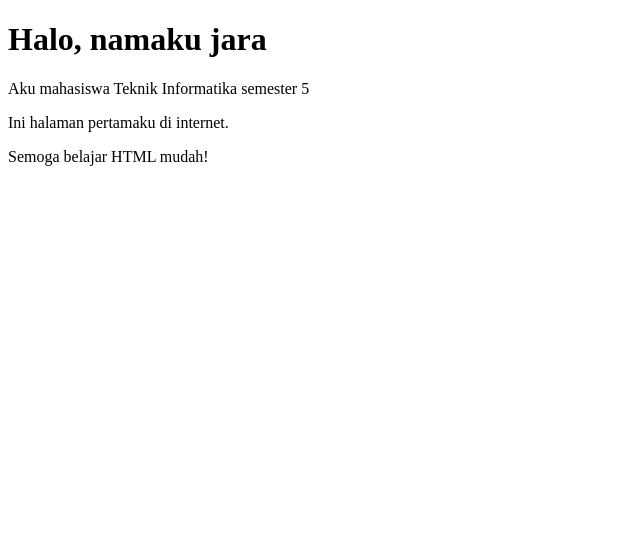
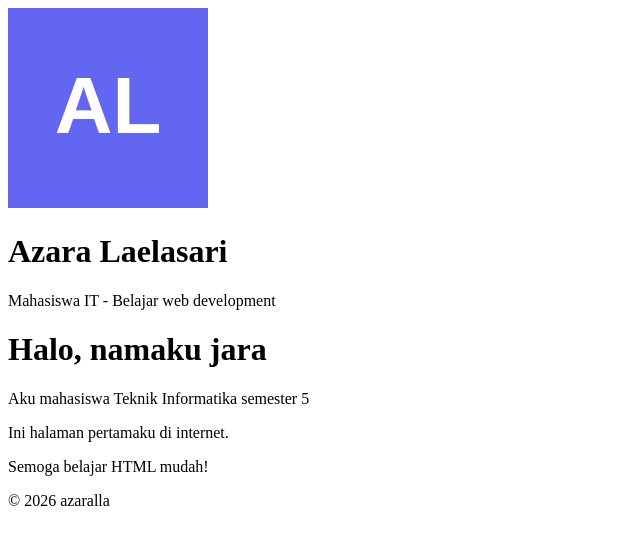
Before and after one commit to azaralaela/addclass, a plain HTML site: page index.html in a window 1280 px wide. Shown: the whole page, without its empty margins (0-640 px from the left). Drawn offline with Linux system fonts and the light colour scheme.

Commit message:
feat: p1-b susun link page dengan HTML semantik

```diff
--- a/index.html
+++ b/index.html
@@ -6,9 +6,19 @@
     <title>Hello</title>
 </head>
 <body>
+     <header>
+        <img src="avatar.svg" alt="Foto profil Teddy">
+        <h1>Azara Laelasari</h1>
+        <p>Mahasiswa IT - Belajar web development</p>
+    </header>
     <h1>Halo, namaku jara</h1>
     <p>Aku mahasiswa Teknik Informatika semester 5</p>
     <p>Ini halaman pertamaku di internet.</p>
     <p>Semoga belajar HTML mudah!</p>
+    <body>
+</body>
+    <footer>
+        <p>&copy; 2026 azaralla</p>
+    </footer>
 </body>
 </html>
```
Also changed, not shown: avatar.svg (added).
